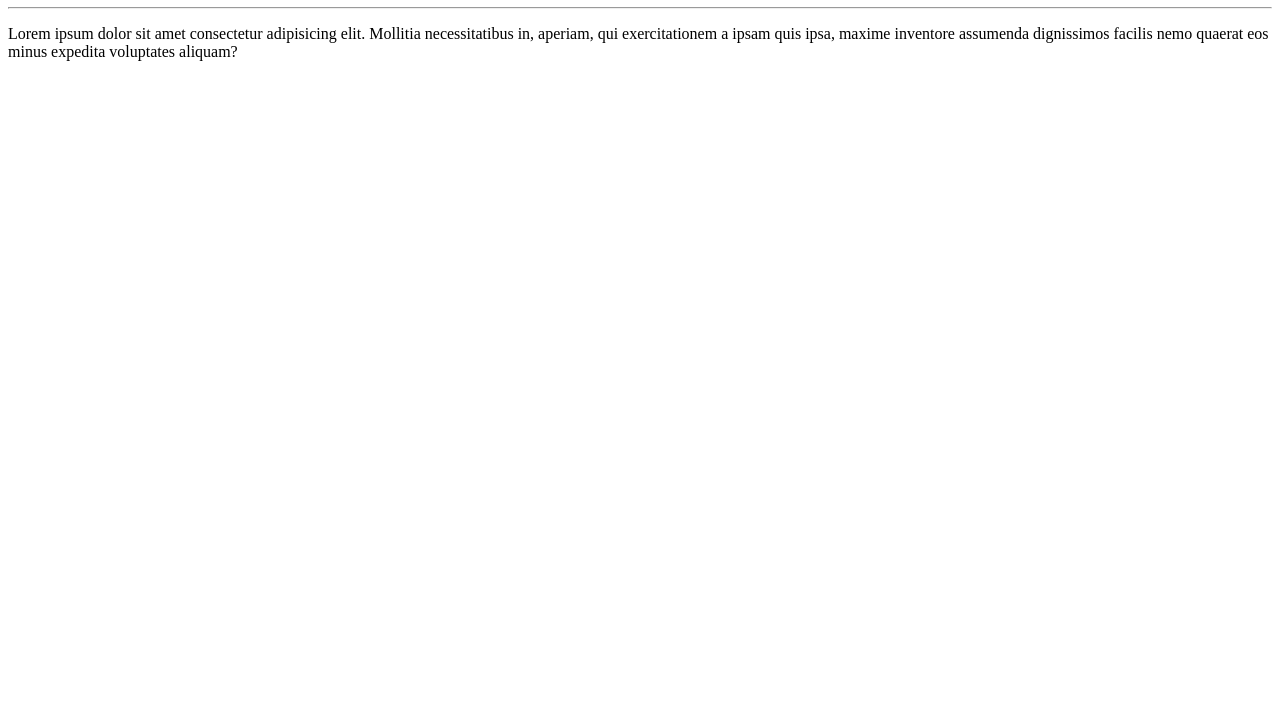
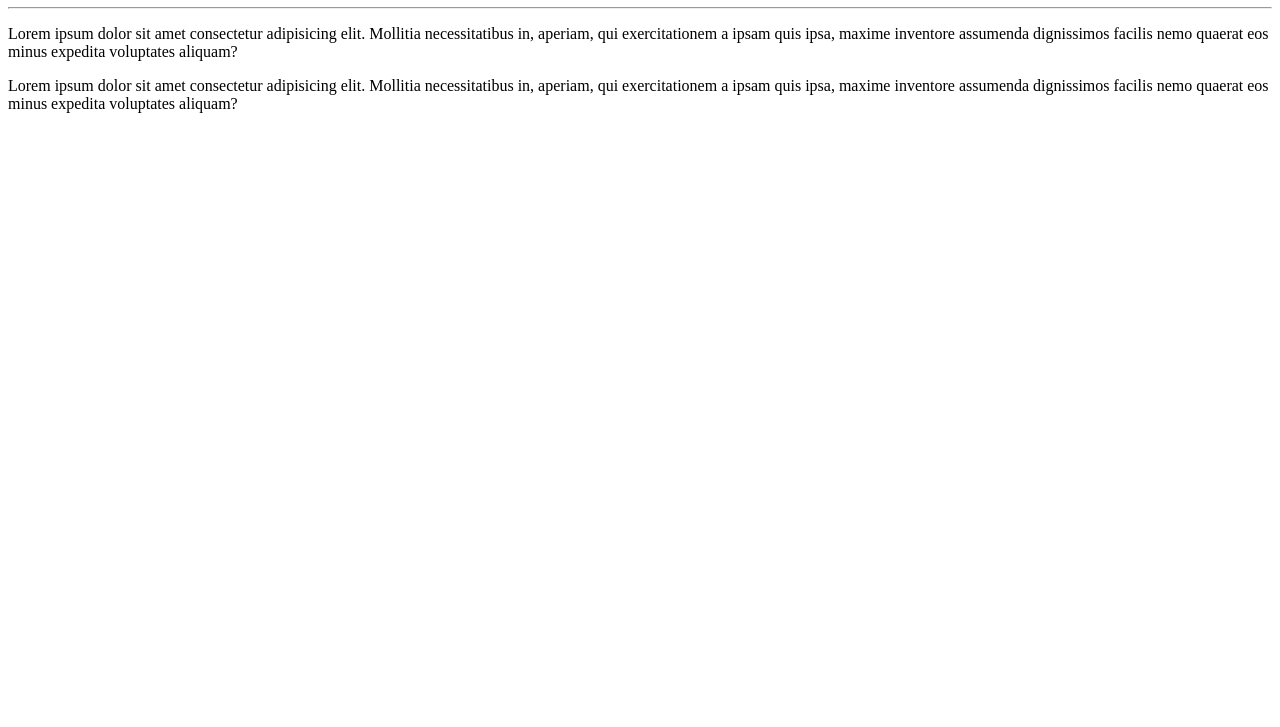
Before and after one commit to IsaacBiringui/Ola-Mundo, a plain HTML site: page site-exemplo/index.html in a window 1280 px wide. Shown: the part 73-800 px from the top of the page. Drawn offline with Linux system fonts and the light colour scheme.

Commit message:
Criei um parágrafo

```diff
--- a/site-exemplo/index.html
+++ b/site-exemplo/index.html
@@ -12,6 +12,9 @@
     Mollitia necessitatibus in, aperiam, qui exercitationem
     a ipsam quis ipsa, maxime inventore assumenda dignissimos
     facilis nemo quaerat eos minus expedita voluptates aliquam?</p>
-
+    <p>Lorem ipsum dolor sit amet consectetur adipisicing elit.
+    Mollitia necessitatibus in, aperiam, qui exercitationem
+    a ipsam quis ipsa, maxime inventore assumenda dignissimos
+    facilis nemo quaerat eos minus expedita voluptates aliquam?</p>
 </body>
 </html>
```
